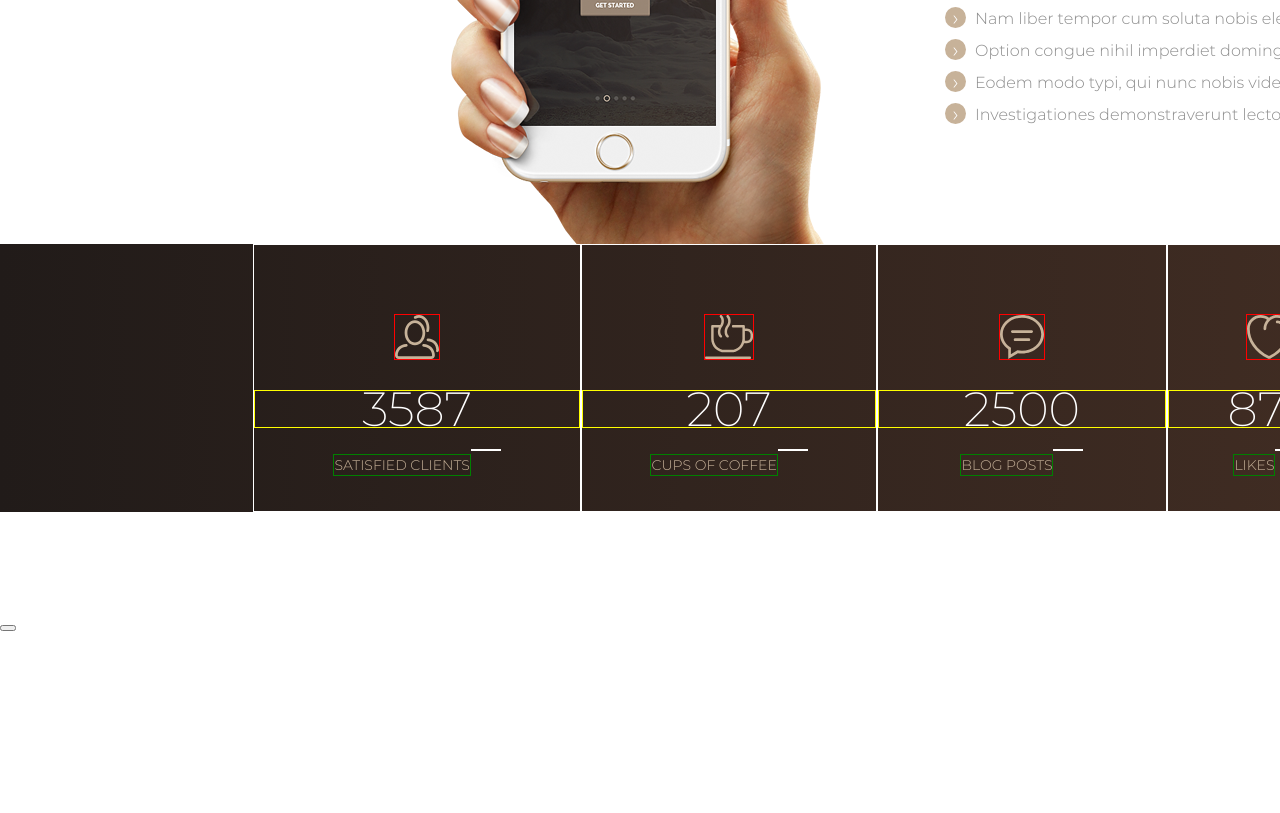
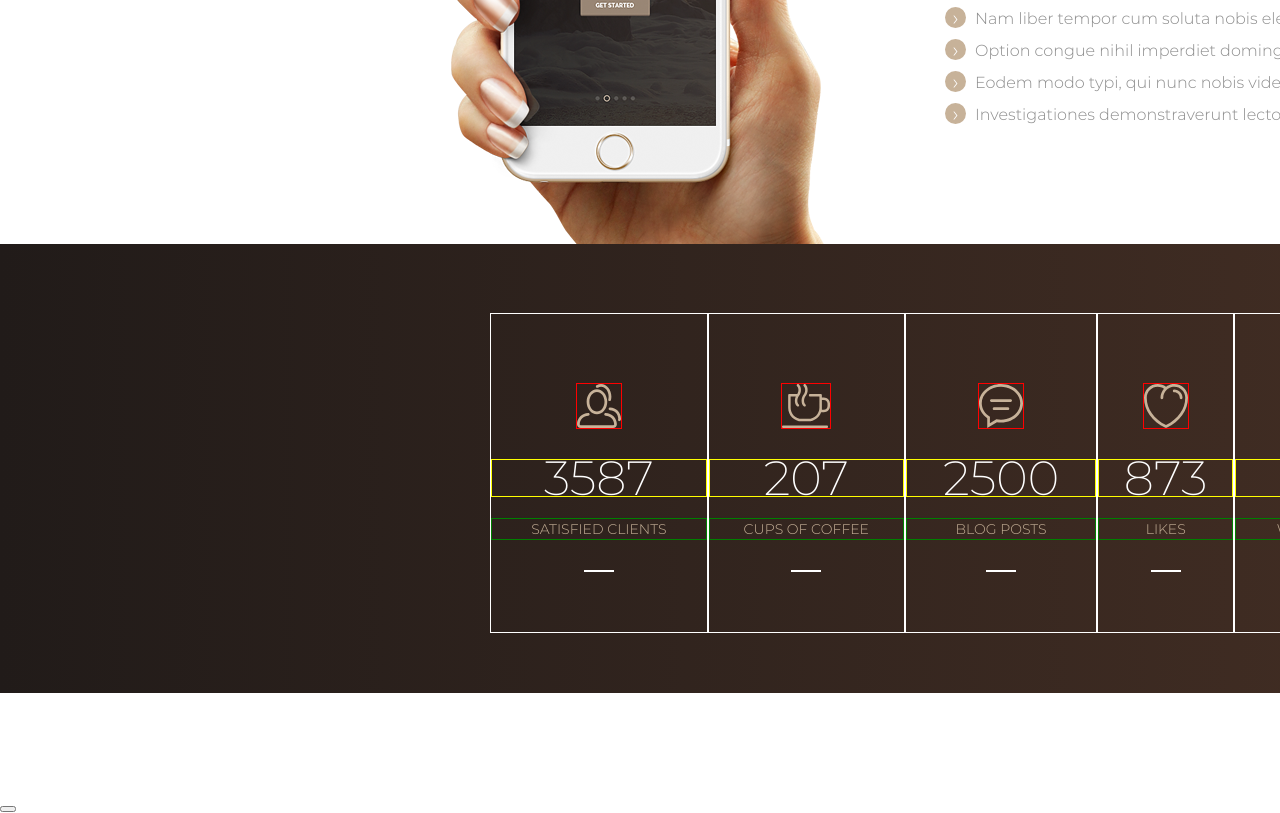
Before and after one commit to Gla3nata/Gla3nata.github.io, a plain HTML site: page index.html in a window 1280 px wide. Shown: the part 4576-5389 px from the top of the page. Before the commit the page ends 5208 px from the top, so only its background shows below. Drawn offline with Linux system fonts and the light colour scheme.

Commit message:
statistic

```diff
--- a/css/style.css
+++ b/css/style.css
@@ -874,9 +874,10 @@ body {
 
 .statistics {
     display: flex;
-    justify-content: center;
     background-color: #f4f5f8;
     background-image: linear-gradient(90.0deg, #211b19 0%, #4e3427 100%);
+    justify-content: space-between;
+     padding: 69px 490px 60px 490px;
 
 }
 
@@ -927,6 +928,8 @@ body {
 .sticers_txt {
     font-family: 'montserrat-light', 'arial', sans-serif;
     font-size: 14px;
+    width: 100%;
+    text-align: center;
     line-height: 20px;
     font-weight: 300;
     text-transform: uppercase;
```
